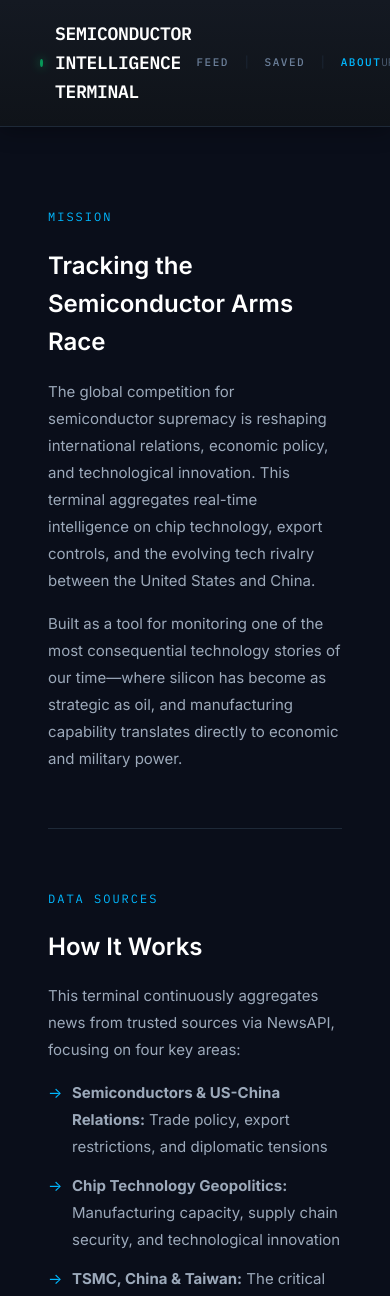
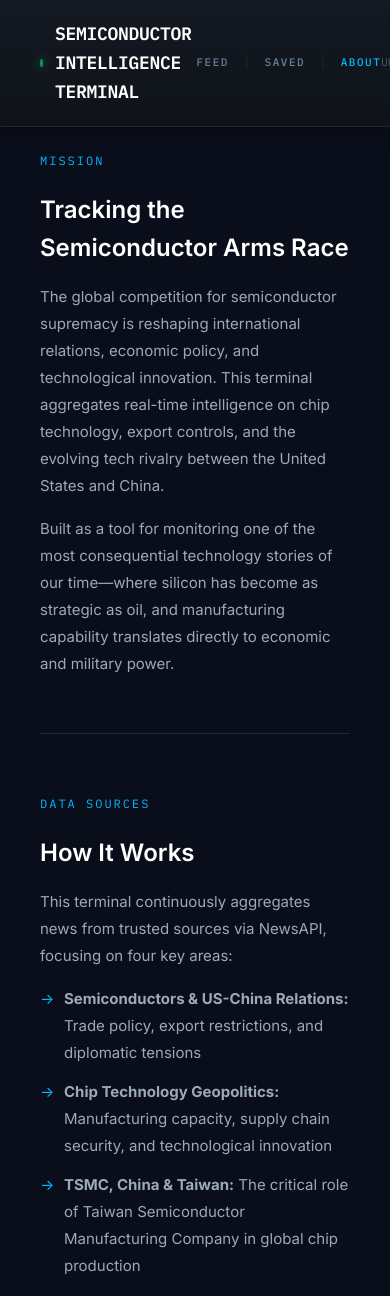
Before and after one commit to tristan333/news-aggregator, a Flask app: page /about in a window 390 px wide; the page is wider, and only the part inside the window is pictured. Shown: the top 1296 px of that part. Run offline with Flask 3, Linux system fonts and the light colour scheme.

Commit message:
fixes fresh

```diff
--- a/templates/about.html
+++ b/templates/about.html
@@ -278,11 +278,6 @@
             box-shadow: 0 4px 20px rgba(0, 0, 0, 0.3);
             border-bottom: 1px solid #1e2938;
         }
-
-            .container {
-                padding: 40px 24px;
-            }
-
             .tech-stack {
                 grid-template-columns: 1fr;
             }
@@ -316,8 +311,8 @@
     </div>
 </div>
 
-<div class="container">    <div class="container">
-        <div class="about-section">
+<div class="container">
+    <div class="about-section">
             <div class="section-title">MISSION</div>
             <h2>Tracking the Semiconductor Arms Race</h2>
             <p>The global competition for semiconductor supremacy is reshaping international relations, economic policy, and technological innovation. This terminal aggregates real-time intelligence on chip technology, export controls, and the evolving tech rivalry between the United States and China.</p>
```
